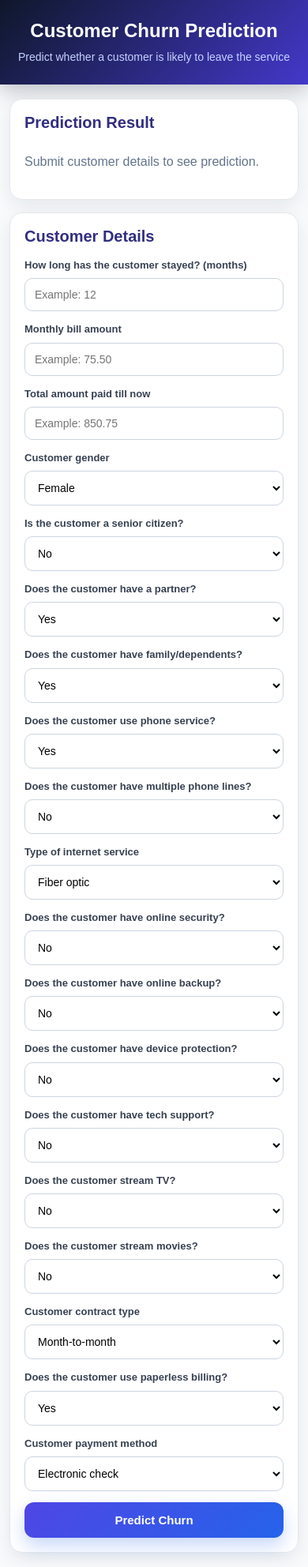
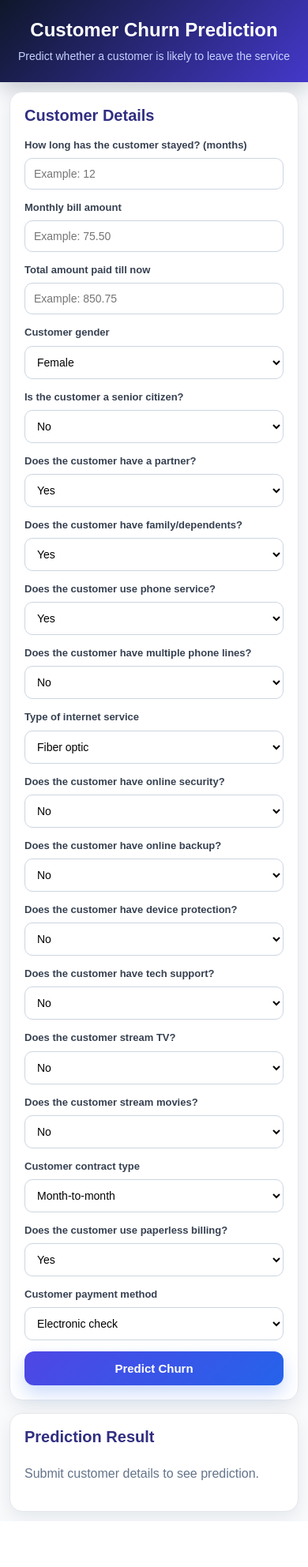
Before and after one commit to codes-with-om/customer-churn-prediction-full-stack, a FastAPI app: page / in a window 390 px wide. Shown: the whole page at 79% size. After the commit the page ends 1926 px from the top, so only its background shows below. Run offline with FastAPI, Linux system fonts and the light colour scheme; parts of the project's set-up code (start-up, migrations or seed data) failed here and were passed over.

Commit message:
make css responsive for phones/tablets

```diff
--- a/app/static/style.css
+++ b/app/static/style.css
@@ -9,15 +9,15 @@ html {
 body {
     margin: 0;
     font-family: Arial, sans-serif;
-    background: linear-gradient(135deg, #f8fafc, #eef2ff);
+    background: #f8fafc;
     color: #111827;
 }
 
 .top-header {
     background: linear-gradient(135deg, #0f172a, #4338ca);
     color: white;
-    padding: 32px 70px;
-    box-shadow: 0 8px 25px rgba(15, 23, 42, 0.25);
+    padding: 30px 70px;
+    box-shadow: 0 8px 25px rgba(15, 23, 42, 0.22);
 }
 
 .top-header h1 {
@@ -33,21 +33,22 @@ body {
 .page-wrapper {
     width: 100%;
     max-width: 1200px;
-    margin: 35px auto;
+    margin: 32px auto;
     padding: 0 20px;
     display: grid;
-    grid-template-columns: 2fr 1fr;
+    grid-template-columns: minmax(0, 2fr) minmax(280px, 1fr);
     gap: 24px;
 }
 
 .form-card,
 .result-card {
-    background: rgba(255, 255, 255, 0.96);
+    width: 100%;
+    min-width: 0;
+    background: #ffffff;
     border-radius: 20px;
-    padding: 30px;
-    box-shadow: 0 16px 40px rgba(15, 23, 42, 0.1);
+    padding: 28px;
+    box-shadow: 0 14px 36px rgba(15, 23, 42, 0.09);
     border: 1px solid #e5e7eb;
-    min-width: 0;
 }
 
 .form-card h2,
@@ -83,7 +84,8 @@ label {
 input,
 select {
     width: 100%;
-    padding: 13px;
+    min-width: 0;
+    padding: 12px;
     border: 1px solid #cbd5e1;
     border-radius: 12px;
     font-size: 15px;
@@ -94,13 +96,13 @@ select {
 input:focus,
 select:focus {
     border-color: #4f46e5;
-    box-shadow: 0 0 0 4px rgba(79, 70, 229, 0.15);
+    box-shadow: 0 0 0 4px rgba(79, 70, 229, 0.14);
 }
 
 button {
     grid-column: span 2;
     width: 100%;
-    padding: 15px;
+    padding: 14px;
     background: linear-gradient(135deg, #4f46e5, #2563eb);
     color: white;
     border: none;
@@ -108,17 +110,17 @@ button {
     font-size: 16px;
     font-weight: 800;
     cursor: pointer;
-    box-shadow: 0 10px 22px rgba(37, 99, 235, 0.25);
+    box-shadow: 0 10px 22px rgba(37, 99, 235, 0.24);
     transition: 0.2s ease;
 }
 
 button:hover {
     transform: translateY(-2px);
-    box-shadow: 0 14px 28px rgba(37, 99, 235, 0.32);
+    box-shadow: 0 14px 28px rgba(37, 99, 235, 0.3);
 }
 
 #result {
-    margin-top: 25px;
+    margin-top: 22px;
 }
 
 .empty-result {
@@ -192,36 +194,16 @@ button:hover {
     }
 }
 
-/* Tablet */
+/* Tablet + mobile */
 @media (max-width: 900px) {
     .top-header {
-        padding: 28px 32px;
-    }
-
-    .page-wrapper {
-        grid-template-columns: 1fr;
-        margin: 28px auto;
-    }
-
-    .result-card {
-        order: -1;
-    }
-}
-
-/* Mobile */
-@media (max-width: 650px) {
-    body {
-        background: #f8fafc;
-    }
-
-    .top-header {
-        padding: 24px 18px;
+        padding: 22px 16px;
         text-align: center;
     }
 
     .top-header h1 {
         font-size: 24px;
-        line-height: 1.25;
+        line-height: 1.3;
     }
 
     .top-header p {
@@ -230,16 +212,25 @@ button:hover {
     }
 
     .page-wrapper {
-        padding: 0 12px;
-        margin: 18px auto;
+        display: flex;
+        flex-direction: column;
+        width: 100%;
+        max-width: 100%;
+        margin: 0;
+        padding: 12px;
         gap: 16px;
     }
 
     .form-card,
     .result-card {
+        width: 100%;
         padding: 18px;
         border-radius: 16px;
-        box-shadow: 0 8px 24px rgba(15, 23, 42, 0.08);
+        box-shadow: 0 8px 22px rgba(15, 23, 42, 0.08);
+    }
+
+    .result-card {
+        order: 2;
     }
 
     .form-card h2,
@@ -264,13 +255,13 @@ button:hover {
     input,
     select {
         font-size: 14px;
-        padding: 12px;
+        padding: 11px;
         border-radius: 10px;
     }
 
     button {
-        padding: 14px;
         font-size: 15px;
+        padding: 13px;
         border-radius: 12px;
     }
 
```
Also changed, not shown: other parts of app/static/style.css (+28 -14 lines).
